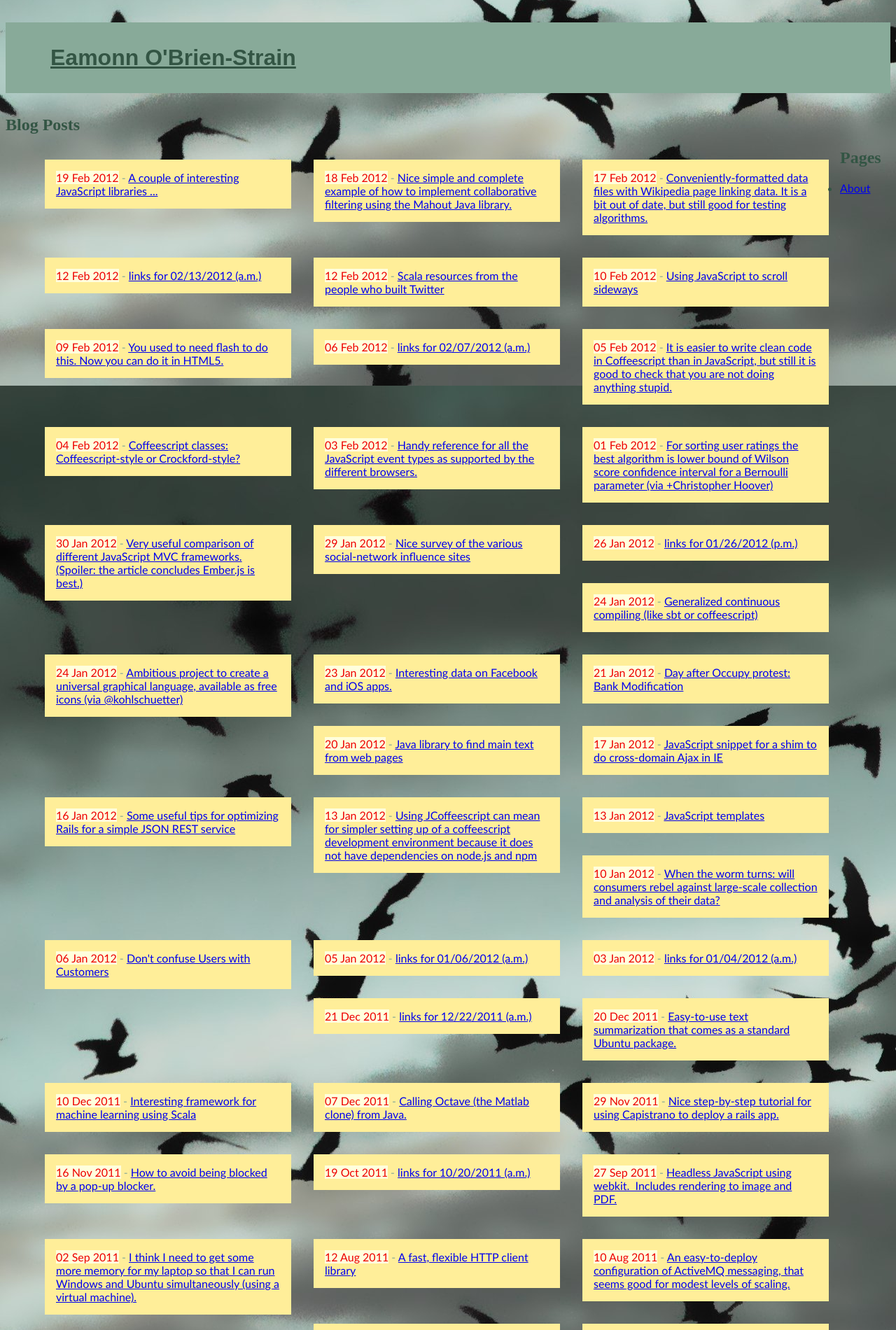
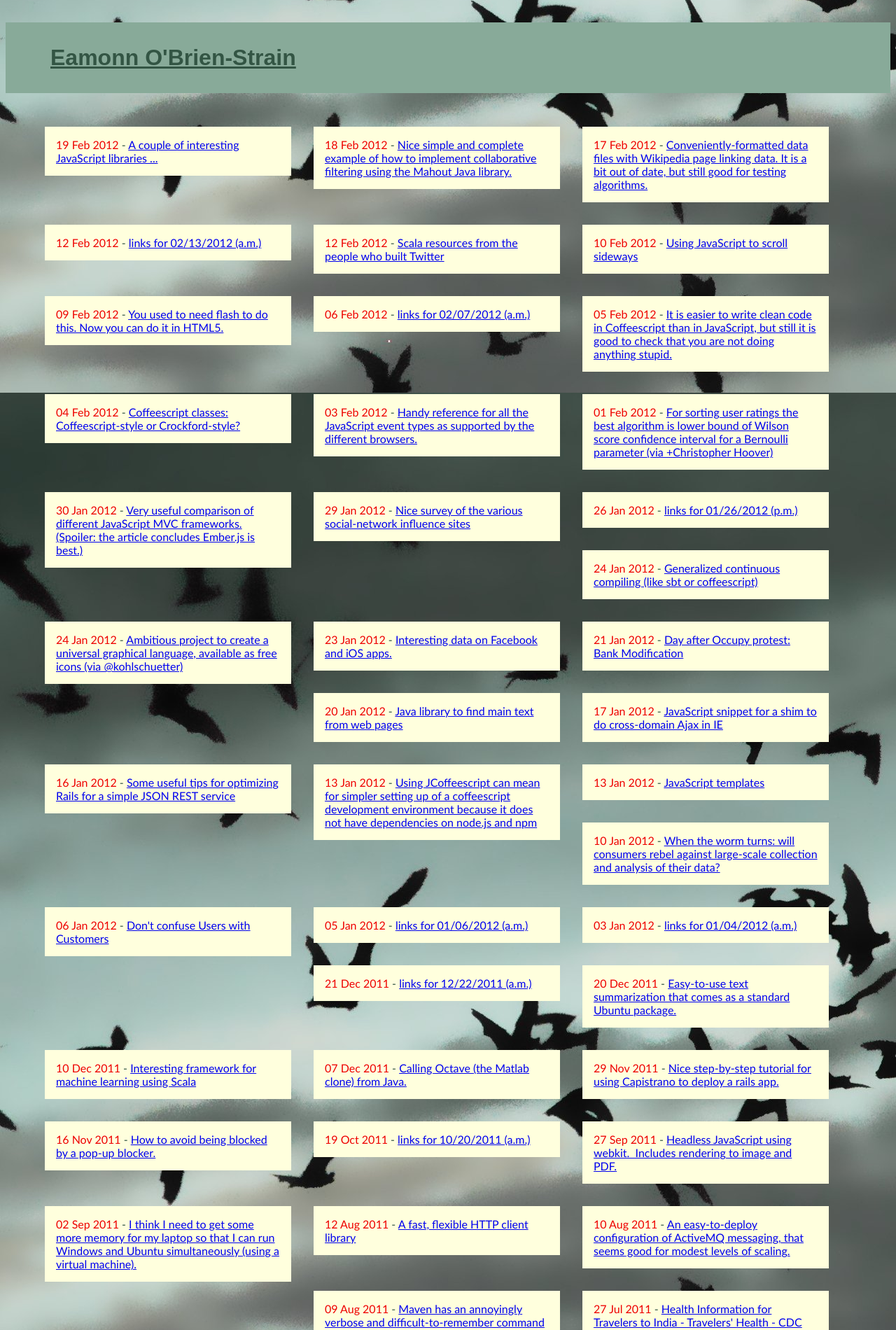
Before and after one commit to eobrain/blog, a Jekyll site: the page built from index.html, in a window 1280 px wide. Shown: the top 1900 px of the page at 70% size. Built offline with Jekyll 4.4.1, drawn with Linux system fonts in a browser that asks for light colours; nearby versions of some CDN libraries; Markdown is read by kramdown in place of the engine named in the settings.

Commit message:
more tweaks

```diff
--- a/_layouts/default.html
+++ b/_layouts/default.html
@@ -7,7 +7,7 @@
     {% endif %}
     <meta http-equiv="Content-Type" content="text/html; charset=UTF-8"/>
     <!--link rel="stylesheet" media="screen" type="text/css"
-          href="/stylesheets/reset.css" /-->
+          href="stylesheets/reset.css" /-->
     <link rel="stylesheet" media="screen" type="text/css"
           href="/stylesheets/eob.css" />
     {% if site.feedburner %}
@@ -43,7 +43,7 @@
   <script src="http://ajax.googleapis.com/ajax/libs/jquery/1.7.1/jquery.min.js">
   </script>
   <!--[if lt IE 9]>
-    <script src="/js/ie-map.js"></script>
+    <script src="js/ie-map.js"></script>
   <![endif]-->
-  <script src="/js/eob.js"></script>
+  <script src="js/eob.js"></script>
 </html>
--- a/coffee/eob.coffee
+++ b/coffee/eob.coffee
@@ -1,5 +1,5 @@
 $ ->
-  $('#posts li, .posts li').each ->
+  $('#pages li, #posts li, .posts li').each ->
     $this = $(this)
     len = 1.1 * Math.sqrt $this.width() * $this.height()
     $this.width  len
--- a/stylesheets/eob.css
+++ b/stylesheets/eob.css
@@ -40,17 +40,16 @@
   color:            #354; /* army blanket */
   background-color: #FFD; /* creme anglaise */
 }
-#posts li a:visited, .posts li a:visited, .post a:visited  {
+#pages li a:visited, #posts li a:visited, .posts li a:visited, .post a:visited  {
   color:            #354; /* army blanket */
   background-color: #FE9; /* haystack */
 }
-#posts li, .posts li, .post {
-  color:            #8A9; /* Yucca plant */
-  background-color: #FE9; /* haystack */
+#body p, #pages li, #posts li, .posts li, .post {
+  color:            #354; /* army blanket */
+  background-color: #FFD; /* creme anglaise */
 }
-XXX a:visited {
-  color:            #8A9; /* Yucca plant */
-  background-color: #FE9; /* haystack */
+h2 {
+  color:            #FE9; /* haystack */
 }
 
 /*** Layout ***/
@@ -60,16 +59,22 @@
     background-position:center;
 }
 
-h1, #posts li, .posts li, .post, .postdate {
+#body p, h1, #pages li, #posts li, .posts li, .post, .post li, .postdate {
     margin:1em;
     padding:1em;
+}
+
+.post ul {
+  margin:1em;
+  padding:1em;
+  list-style-image: url('/images/noun_project_34.png');
 }
 
 #body h1 {
     text-align: center;
 }
 
-#posts ul, ul.posts {
+#pages ul, #posts ul, ul.posts {
     list-style: none;
 }
 #posts li, .posts li {
@@ -77,3 +82,14 @@
     width:20em;
     float:left;
 }
+
+#pages li {
+    overflow: hidden;
+    width:20em;
+    postion: absolute;
+    top: 1em;
+}
+
+#pages h2, #posts h2 {
+    display: none;
+}
```
Also changed, not shown: _posts/2012-02-19-links-for-02202012-a-m.markdown (+2 -30 lines), coffee/grid.coffee (+11 -12 lines), images/noun_project_34.png (added), images/noun_project_34.svg (added), 1 other file.
